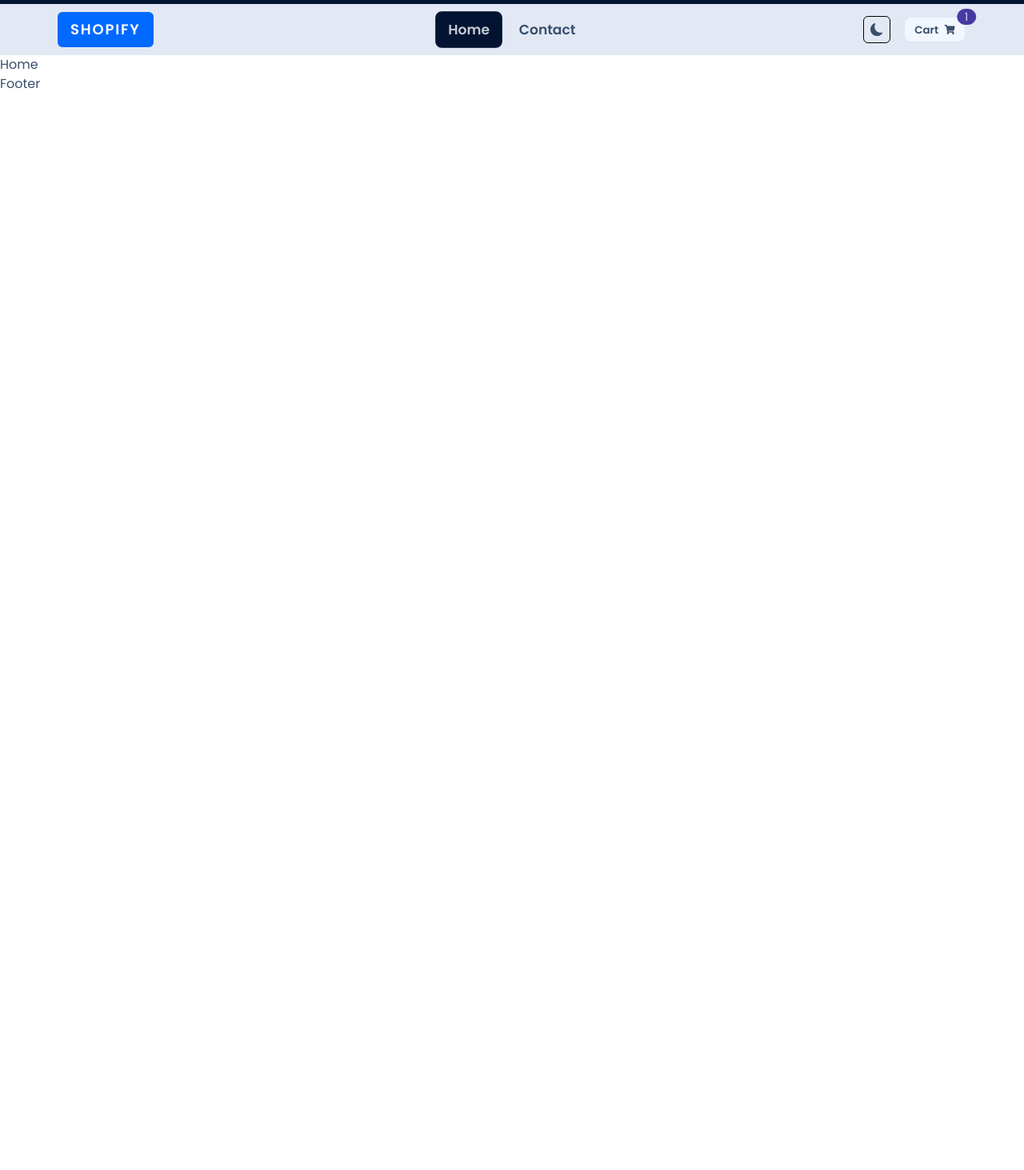
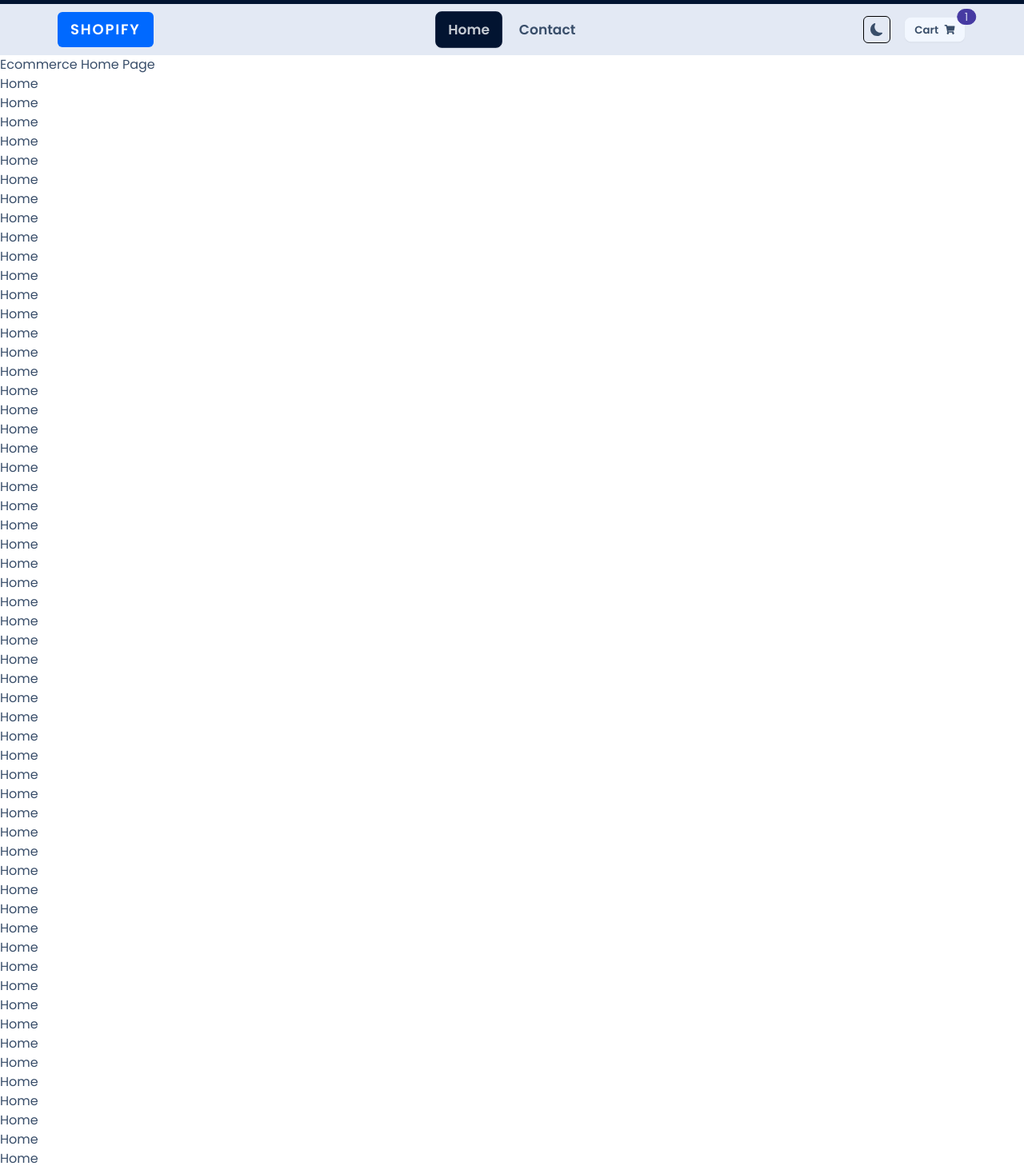
Before and after one commit to Huski-commando/eccomerce, a React (Vite) app: page / in a window 1280 px wide. Shown: the part 27-1490 px from the top of the page at 80% size. Before the commit the page ends 800 px from the top, so only its background shows below. Built offline with nearby package versions, Linux system fonts and the light colour scheme; no server answers.

Commit message:
created admin only route and implemented authorization based on admin previlages

```diff
--- /dev/null
+++ b/src/components/AdminButton.jsx
@@ -0,0 +1,17 @@
+import React from "react";
+import { NavLink } from "react-router-dom";
+import DrawOutlineButton from "./hoc/DrawOutlineButton";
+
+const AdminButton = () => {
+  return (
+    <div className="grid  ">
+      <DrawOutlineButton>
+        <NavLink to="/admin" className="text-red-500">
+          Admin
+        </NavLink>
+      </DrawOutlineButton>
+    </div>
+  );
+};
+
+export default AdminButton;
--- a/src/components/header/Header.jsx
+++ b/src/components/header/Header.jsx
@@ -1,5 +1,5 @@
 import React, { useEffect } from "react";
-import { Link, useNavigate, useNavigation } from "react-router-dom";
+import { Link, NavLink, useNavigate, useNavigation } from "react-router-dom";
 import { motion } from "framer-motion";
 import { borderVariants, headerVariants } from "../../utilities";
 import { onAuthStateChanged, signOut } from "firebase/auth";
@@ -7,6 +7,8 @@ import { auth } from "../../firebase/config";
 import { toast } from "react-toastify";
 import { useDispatch, useSelector } from "react-redux";
 import { SET_ACTIVE_USER, SET_REMOVE_USER } from "../../redux/slice/authSlice";
+import AdminButton from "../AdminButton";
+import AdminOnlyRoute from "../hoc/AdminOnlyRoute";
 
 const Header = () => {
   const navigate = useNavigate();
@@ -80,6 +82,10 @@ const Header = () => {
             initial="hidden"
             animate="visible"
           >
+            <AdminOnlyRoute>
+              <AdminButton />
+            </AdminOnlyRoute>
+
             {isLoggedIn ? (
               <h1 className="text-center text-sm">Hi {userName}</h1>
             ) : (
--- a/src/components/header/Navbar.jsx
+++ b/src/components/header/Navbar.jsx
@@ -25,7 +25,7 @@ const Navbar = () => {
   return (
     <>
       <motion.nav
-        className="bg-base-300 w-full mt-8"
+        className="bg-base-300 w-full mt-8 md:fixed top-0"
         variants={headerVariants}
         initial="hidden"
         animate="visible"
@@ -46,6 +46,7 @@ const Navbar = () => {
 
           {/* MIDDLE NAVBAR */}
           <div className="navbar-center hidden md:flex ">
+            <div></div>
             {NavLinks.map((item) => {
               return (
                 <NavLink to={item.path} key={item.id} className={activeClass}>
--- /dev/null
+++ b/src/components/hoc/AdminOnlyRoute.jsx
@@ -0,0 +1,15 @@
+import React from "react";
+import { useSelector } from "react-redux";
+
+const allowedEmails = import.meta.env.VITE_ALLOWED_ADMIN_EMAIL;
+
+const AdminOnlyRoute = ({ children }) => {
+  const userEmail = useSelector((state) => state.auth.email);
+
+  if (allowedEmails.includes(userEmail)) {
+    return children;
+  }
+  return null;
+};
+
+export default AdminOnlyRoute;
--- /dev/null
+++ b/src/components/hoc/DrawOutlineButton.jsx
@@ -0,0 +1,24 @@
+const DrawOutlineButton = ({ children, ...rest }) => {
+  return (
+    <button
+      {...rest}
+      className="group relative px-2 py-1 font-medium text-slate-100 transition-colors duration-[400ms] hover:text-indigo-300"
+    >
+      <span>{children}</span>
+
+      {/* TOP */}
+      <span className="absolute left-0 top-0 h-[2px] w-0 bg-indigo-300 transition-all duration-100 group-hover:w-full" />
+
+      {/* RIGHT */}
+      <span className="absolute right-0 top-0 h-0 w-[2px] bg-indigo-300 transition-all delay-100 duration-100 group-hover:h-full" />
+
+      {/* BOTTOM */}
+      <span className="absolute bottom-0 right-0 h-[2px] w-0 bg-indigo-300 transition-all delay-200 duration-100 group-hover:w-full" />
+
+      {/* LEFT */}
+      <span className="absolute bottom-0 left-0 h-0 w-[2px] bg-indigo-300 transition-all delay-300 duration-100 group-hover:h-full" />
+    </button>
+  );
+};
+
+export default DrawOutlineButton;
--- a/src/firebase/config.js
+++ b/src/firebase/config.js
@@ -5,7 +5,7 @@ import { getFirestore } from "firebase/firestore";
 
 // Your web app's Firebase configuration
 export const firebaseConfig = {
-  apiKey: "AIzaSyD4YnSrix8RGyg714eaA9s7bdL3HlTezLM",
+  apiKey: import.meta.env.VITE_FIREBASE_API_KEY,
   authDomain: "eshop-f5f84.firebaseapp.com",
   projectId: "eshop-f5f84",
   storageBucket: "eshop-f5f84.appspot.com",
--- a/src/pages/Auth/Login.jsx
+++ b/src/pages/Auth/Login.jsx
@@ -50,7 +50,6 @@ const Login = () => {
   const { errors, isSubmitting } = formState;
 
   const onSubmit = (data) => {
-    console.log(data);
     let email = data.email;
     let password = data.password;
     setIsLoading(true);
@@ -76,7 +75,6 @@ const Login = () => {
     signInWithPopup(auth, provider)
       .then((result) => {
         const user = result.user;
-        console.log(user);
         toast.success("User logged in successfully...");
         navigate("/");
       })
@@ -89,7 +87,7 @@ const Login = () => {
     <>
       {isLoading && <Loader />}
       <Title title="Login Page" />
-      <div className="max-w-5xl mx-auto flex justify-center items-center max-sm:h-[100vh] h-[95vh] gap-4">
+      <div className="max-w-5xl mx-auto flex justify-center items-center max-sm:h-[100vh] h-[95vh] gap-4 mb-2">
         {/* form */}
         <motion.div
           className="card w-[20rem] bg-base-200 md:w-[30rem] shadow-sm hover:shadow-md  py-8 max-sm:py-4"
@@ -162,7 +160,7 @@ const Login = () => {
           </div>
         </motion.div>
 
-        <DevTool control={control} />
+        {/* <DevTool control={control} /> */}
       </div>
     </>
   );
--- a/src/pages/Auth/Register.jsx
+++ b/src/pages/Auth/Register.jsx
@@ -183,7 +183,7 @@ const Register = () => {
           </div>
         </motion.div>
 
-        <DevTool control={control} />
+        {/* <DevTool control={control} /> */}
       </div>
     </>
   );
--- a/src/pages/Auth/Reset.jsx
+++ b/src/pages/Auth/Reset.jsx
@@ -111,7 +111,7 @@ const Reset = () => {
           </div>
         </motion.div>
 
-        <DevTool control={control} />
+        {/* <DevTool control={control} /> */}
       </div>
     </>
   );
--- a/src/pages/Home.jsx
+++ b/src/pages/Home.jsx
@@ -3,8 +3,68 @@ import { Title } from "../components";
 
 const Home = () => {
   return (
-    <div>
+    <div className="md:mt-24">
       <Title title="Home Page" />
+      <h1>Ecommerce Home Page</h1>
+      <h1>Home</h1>
+      <h1>Home</h1>
+      <h1>Home</h1>
+      <h1>Home</h1>
+      <h1>Home</h1>
+      <h1>Home</h1>
+      <h1>Home</h1>
+      <h1>Home</h1>
+      <h1>Home</h1>
+      <h1>Home</h1>
+      <h1>Home</h1>
+      <h1>Home</h1>
+      <h1>Home</h1>
+      <h1>Home</h1>
+      <h1>Home</h1>
+      <h1>Home</h1>
+      <h1>Home</h1>
+      <h1>Home</h1>
+      <h1>Home</h1>
+      <h1>Home</h1>
+      <h1>Home</h1>
+      <h1>Home</h1>
+      <h1>Home</h1>
+      <h1>Home</h1>
+      <h1>Home</h1>
+      <h1>Home</h1>
+      <h1>Home</h1>
+      <h1>Home</h1>
+      <h1>Home</h1>
+      <h1>Home</h1>
+      <h1>Home</h1>
+      <h1>Home</h1>
+      <h1>Home</h1>
+      <h1>Home</h1>
+      <h1>Home</h1>
+      <h1>Home</h1>
+      <h1>Home</h1>
+      <h1>Home</h1>
+      <h1>Home</h1>
+      <h1>Home</h1>
+      <h1>Home</h1>
+      <h1>Home</h1>
+      <h1>Home</h1>
+      <h1>Home</h1>
+      <h1>Home</h1>
+      <h1>Home</h1>
+      <h1>Home</h1>
+      <h1>Home</h1>
+      <h1>Home</h1>
+      <h1>Home</h1>
+      <h1>Home</h1>
+      <h1>Home</h1>
+      <h1>Home</h1>
+      <h1>Home</h1>
+      <h1>Home</h1>
+      <h1>Home</h1>
+      <h1>Home</h1>
+      <h1>Home</h1>
+      <h1>Home</h1>
       <h1>Home</h1>
     </div>
   );
--- a/src/utilities/index.js
+++ b/src/utilities/index.js
@@ -75,6 +75,4 @@ export const borderVariants = {
   hidden: { borderBottomWidth: 0 },
   visible: { hover: { borderBottomWidth: 2 } },
 };
-export const bottomNavVariants = {
-
-}
+export const bottomNavVariants = {};
```
Also changed, not shown: vercel.json (added), 1 other file (tests, documents, lock files or other folders).
